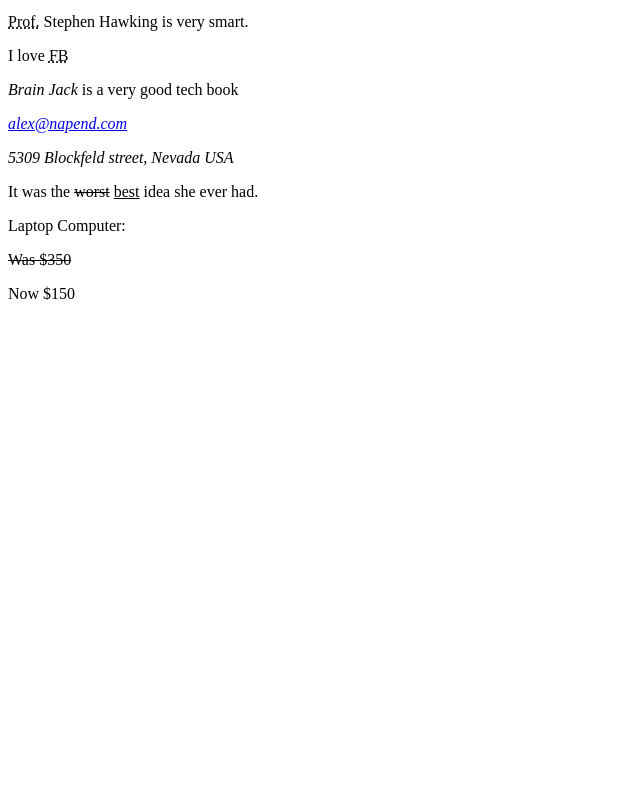
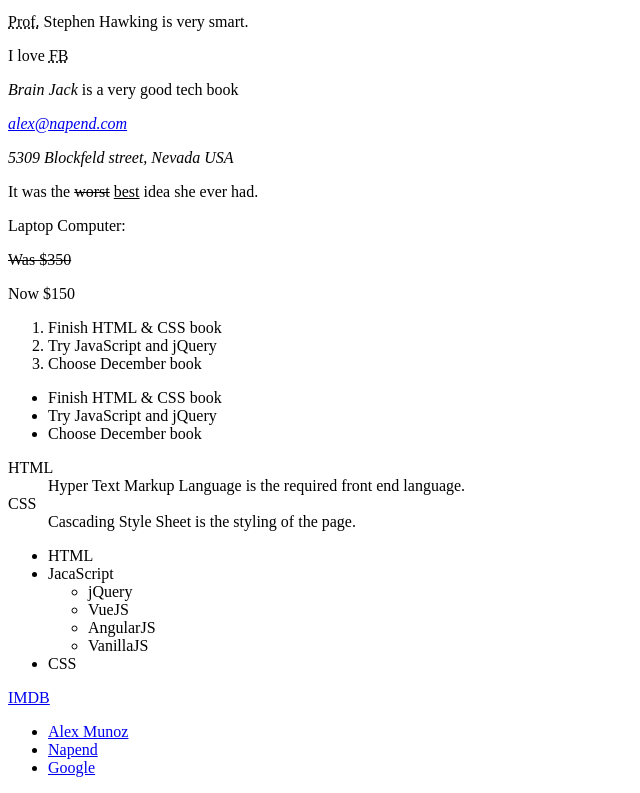
Before and after one commit to AlexMunoz905/NodeToDo, a plain HTML site: page index.html in a window 1280 px wide. Shown: the part 1216-2009 px from the top of the page, without its empty margins (0-640 px from the left). Before the commit the page ends 1535 px from the top, so only its background shows below. Drawn offline with Linux system fonts and the light colour scheme.

Commit message:
did some links and li

```diff
--- a/index.html
+++ b/index.html
@@ -59,5 +59,41 @@
 		<p>Laptop Computer:</p>
 		<p><s>Was $350</s></p>
 		<p>Now $150</p>
+
+		<ol>
+			<li>Finish HTML & CSS book</li>
+			<li>Try JavaScript and jQuery</li>
+			<li>Choose December book</li>
+		</ol>
+		<ul>
+			<li>Finish HTML & CSS book</li>
+			<li>Try JavaScript and jQuery</li>
+			<li>Choose December book</li>
+		</ul>
+
+		<dl>
+			<dt>HTML</dt>
+			<dd>Hyper Text Markup Language is the required front end language.</dd>
+			<dt>CSS</dt>
+			<dd>Cascading Style Sheet is the styling of the page.</dd>
+		</dl>
+		<ul>
+			<li>HTML</li>
+			<li>JacaScript</li>
+			<ul>
+				<li>jQuery</li>
+				<li>VueJS</li>
+				<li>AngularJS</li>
+				<li>VanillaJS</li>
+			</ul>
+			<li>CSS</li>
+		</ul>
+
+		<a href="https://www.imdb.com">IMDB</a>
+		<ul>
+			<li><a href="https://alex-munoz.net">Alex Munoz</a></li>
+			<li><a href="https://napend.com">Napend</a></li>
+			<li><a href="https://google.com">Google</a></li>
+		</ul>
 	</body>
 </html>
```
